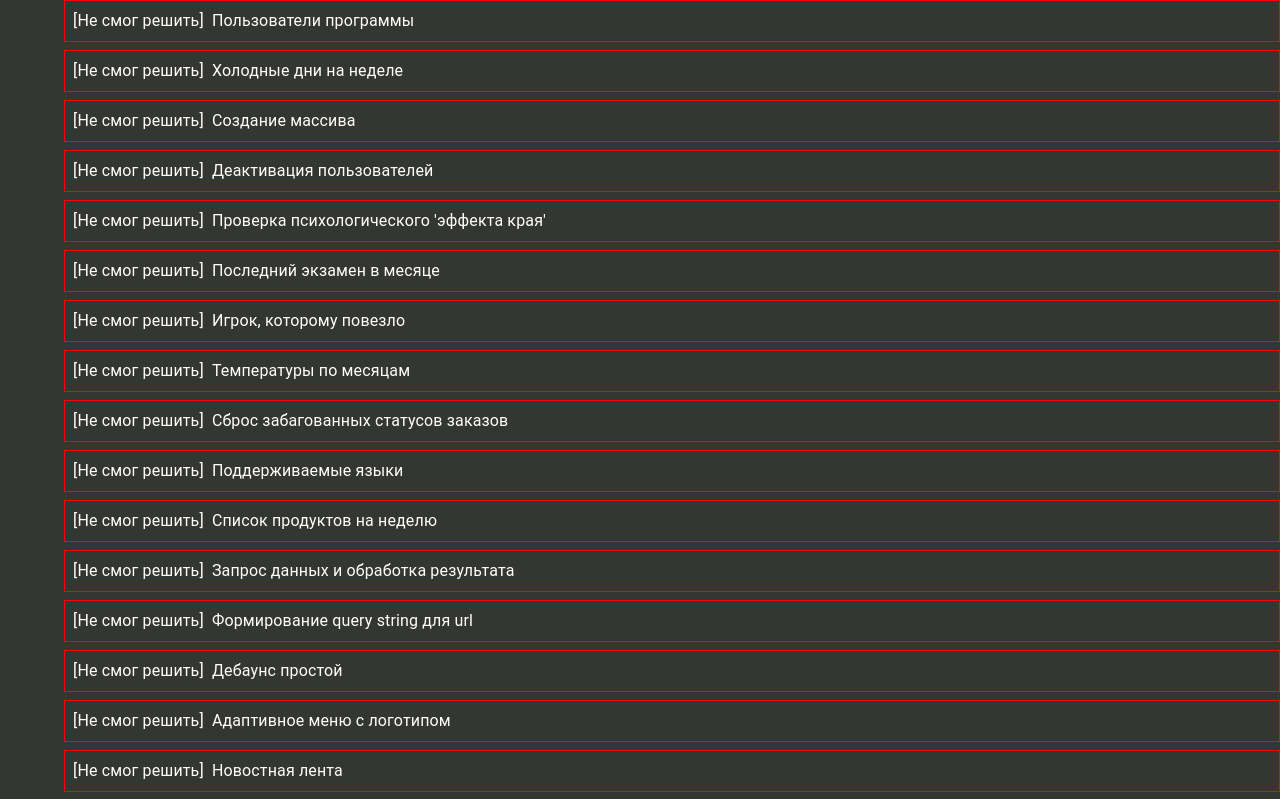
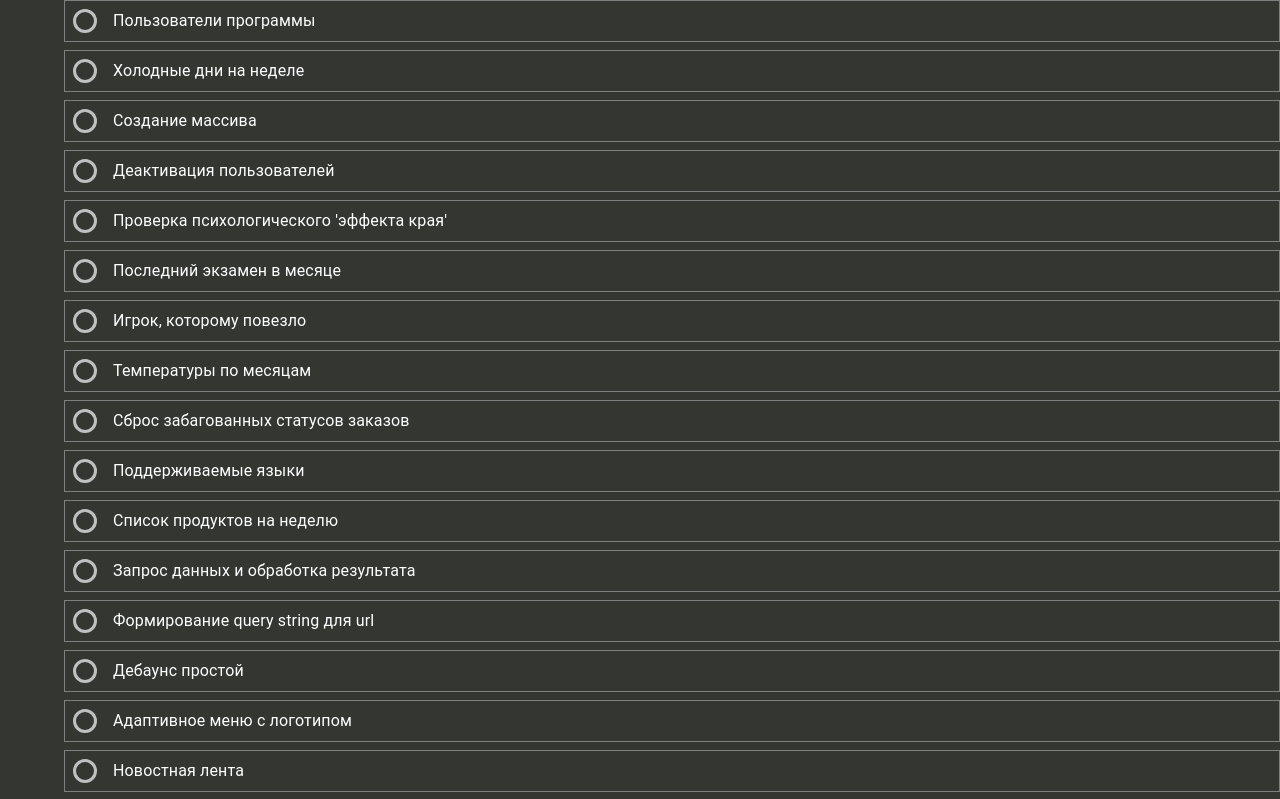
Before and after one commit to johnydotsville/remember-me, a React (Vite) app: page / in a window 1280 px wide. Shown: the top 799 px of the page. Built offline with nearby package versions, Linux system fonts and the light colour scheme; some icons are missing.

Commit message:
Визуализация сложности задачи, возможность выставить сложность задаче, отметить задачу решенной

```diff
--- a/src/components/Task/TaskList.tsx
+++ b/src/components/Task/TaskList.tsx
@@ -4,7 +4,7 @@ import { useState } from "react";
 import { TaskModal } from "./TaskModal";
 
 
-export const TaskList = ({ tasks, rateTask }) => {
+export const TaskList = ({ tasks, rateTask, solveTask }) => {
   const [selectedTask, setSelectedTask] = useState(null);
 
   return (
@@ -19,7 +19,7 @@ export const TaskList = ({ tasks, rateTask }) => {
         }
       </Stack>
       {
-        selectedTask && <TaskModal task={selectedTask} rateTask={rateTask} isOpen={!!selectedTask}
+        selectedTask && <TaskModal task={selectedTask} rateTask={rateTask} solveTask={solveTask} isOpen={!!selectedTask}
           onClose={() => setSelectedTask(null)} />
       }
     </>
--- a/src/components/Task/TaskModal.tsx
+++ b/src/components/Task/TaskModal.tsx
@@ -8,7 +8,7 @@ import { useState } from "react";
 import { DEFAULT_TASK_RANKS as ranks } from "@/src/constants/defaultTaskRanks";
 
 
-export function TaskModal({ task, rateTask, isOpen, onClose }) {
+export function TaskModal({ task, rateTask, solveTask, isOpen, onClose }) {
   const [rank, setRank] = useState(ranks.find(d => d.code === 'normal'));
 
   const taskContent = [
@@ -42,7 +42,8 @@ export function TaskModal({ task, rateTask, isOpen, onClose }) {
       <DialogActions sx={{ justifyContent: 'space-between'}}>
         <Stack direction='row' gap={2} sx={{ flexGrow: 1 }}>
           <TaskRankSelector ranks={ranks} defaultValue={rank} onRankSelect={setRank} />
-          <Button variant='outlined' color='success' onClick={() => rateTask(task.id, rank)}>Оценить</Button>
+          <Button variant='outlined' color='success' onClick={() => rateTask(task, rank)}>Оценить</Button>
+          <Button variant='outlined' color='success' onClick={() => { solveTask(task, rank); onClose(); }}>Решить</Button>
         </Stack>
         <Button variant='outlined' onClick={onClose}>Выйти</Button>
       </DialogActions>
--- a/src/components/Task/TaskView.tsx
+++ b/src/components/Task/TaskView.tsx
@@ -1,37 +1,15 @@
 import { Stack, Box } from "@mui/material";
 import type { TaskRanked } from "@/src/types/model/TaskRanked";
+import { RankMarker } from '@components/misc/RankMarker';
 
 
 export function TaskView({ task }: { task: TaskRanked }) {
-  const rankColors = {
-    normal: '#39BF00',
-    cantsolve: '#FF0000',
-    above2: '#FF6A00',
-    above1: '#FFE97F',
-    below1: '#808080',
-    below2: '#C0C0C0'
-  };
-
-  const rankColor = rankColors[task.rank.code] ?? '#FFFFFF';
-
   return (
     <Stack sx={{
-      border: `1px solid ${rankColor}`,
+      border: `1px solid gray`,
     }} padding={1} direction='row' gap={1}>
-      <Box>[{ task.rank.title }]</Box>
+      <RankMarker rank={task.rank} lastSolved={task.lastSolved} />
       <Box>{ task.title || task.name }</Box>
     </Stack>
   )
 }
-
-
-/*
-export const DEFAULT_TASK_RANKS: TaskRank[] = [
-  { id: 1, code: 'below2', title: 'Очень легко', weight: 1, agingFactor: 0.1 },
-  { id: 2, code: 'below1', title: 'Легко', weight: 2, agingFactor: 0.1 },
-  { id: 3, code: 'normal', title: 'Нормально', weight: 3, agingFactor: 0.1 },
-  { id: 4, code: 'above1', title: 'Выше среднего', weight: 4, agingFactor: 0.1 },
-  { id: 5, code: 'above2', title: 'Сложно', weight: 5, agingFactor: 0.1 },
-  { id: 6, code: 'cantsolve', title: 'Не смог решить', weight: 6, agingFactor: 0.1 },
-];
-*/
--- a/src/components/TasksPage.tsx
+++ b/src/components/TasksPage.tsx
@@ -16,7 +16,7 @@ export const TasksPage = () => {
   const [randomTask, setRandomTask] = useState<Task | null>(null);
   const [category, setCategory] = useState<Category>(rootcat);
 
-  const { tasks, rateTask } = useTaskRating(sourceTasks);
+  const { tasks, rateTask, solveTask } = useTaskRating(sourceTasks);
 
   useEffect(() => {
     if (randomTask) setRandomTask(null);
@@ -56,7 +56,7 @@ export const TasksPage = () => {
         resetAllFilters={resetFilters}
       />
       <Box sx={{ flex: 1 }}>
-        <TaskList tasks={taskList} rateTask={rateTask} />
+        <TaskList tasks={taskList} rateTask={rateTask} solveTask={solveTask} />
       </Box>
     </Stack>
   )
--- /dev/null
+++ b/src/components/misc/RankMarker.tsx
@@ -0,0 +1,55 @@
+import { Box } from '@mui/material';
+import type { TaskRank } from '@/src/types/model/TaskRank';
+
+
+export function RankMarker({ rank, lastSolved, size = 24 }: { rank: TaskRank, lastSolved: number, size?: number}) {
+  const COLORS = {
+    UNKNOWN: '#C0C0C0',
+    BELOW_NORMAL: '#00FF21',   // Чистый зелёный
+    NORMAL: '#2BA6FF',         // Чистый голубой
+    ABOVE_NORMAL: '#FF934C',   // Чистый оранжевый
+    EXTREME: '#D32F2F',        // Чистый красный
+  };
+
+  const getColor = () => {
+    switch (rank.code) {
+      case 'unknown':
+        return COLORS.UNKNOWN;
+      case 'below2':
+      case 'below1':
+        return COLORS.BELOW_NORMAL;
+      case 'normal':
+        return COLORS.NORMAL;
+      case 'above1':
+      case 'above2':
+        return COLORS.ABOVE_NORMAL;
+      case 'cantsolve':
+        return COLORS.EXTREME;
+      default:
+        return '#9E9E9E';
+    }
+  };
+
+  const isSquare = rank.code === 'cantsolve';
+
+  return (
+    <Box
+      sx={{
+        display: 'inline-flex',
+        alignItems: 'center',
+        justifyContent: 'center',
+        width: size,
+        height: size,
+        backgroundColor: lastSolved && getColor(),
+        borderRadius: isSquare ? '2px' : '50%',
+        color: 'white',
+        fontSize: size * 0.6,
+        lineHeight: 1,
+        marginRight: 1,
+        border: lastSolved === 0 ? `3px solid ${getColor()}` : 'none',
+      }}
+    >
+      {/* { !(['normal', 'cantsolve'].includes(rank.code)) && rank.id} */}
+    </Box>
+  );
+};
--- a/src/constants/defaultTaskRanks.ts
+++ b/src/constants/defaultTaskRanks.ts
@@ -2,6 +2,7 @@ import type { TaskRank } from "@src/types/model/TaskRank";
 
 
 export const DEFAULT_TASK_RANKS: TaskRank[] = [
+  { id: 0, code: 'unknown', title: 'Неизвестно', weight: 1, agingFactor: 0.1 },
   { id: 1, code: 'below2', title: 'Очень легко', weight: 1, agingFactor: 0.1 },
   { id: 2, code: 'below1', title: 'Легко', weight: 2, agingFactor: 0.1 },
   { id: 3, code: 'normal', title: 'Нормально', weight: 3, agingFactor: 0.1 },
--- a/src/hooks/useTaskRating.tsx
+++ b/src/hooks/useTaskRating.tsx
@@ -17,7 +17,7 @@ export function useTaskRating(
     const savedRanksRaw = localStorage.getItem(RANKS_STORE);
     const savedRanks = savedRanksRaw ? JSON.parse(savedRanksRaw) : { };
 
-    const defaultRank = ranks.find(rank => rank.code === 'cantsolve');
+    const defaultRank = ranks.find(rank => rank.code === 'unknown');
 
     return initialTasks.map(task => {
       let rank = defaultRank;
@@ -34,28 +34,43 @@ export function useTaskRating(
     });
   });
 
-  const rateTask = (taskId: string, rank: TaskRank) => {
+  const rateTask = (task: TaskRanked, rank: TaskRank) => {
     const savedRanksRaw = localStorage.getItem(RANKS_STORE);
     const savedRanks = savedRanksRaw ? JSON.parse(savedRanksRaw) : { };
+
     const updatedRanks = {
       ...savedRanks,
-      [taskId]: {
+      [task.id]: {
+        code: rank.code,
+        lastSolved: task.lastSolved
+      }
+    }
+    localStorage.setItem(RANKS_STORE, JSON.stringify(updatedRanks));
+
+    setTasks(tasks.map(t => t.id !== task.id ? t : { ...task, rank }));
+  }
+
+  // TODO: можно ли как-то отрефакторить? Функции выглядят слишком похоже друг на друга.
+  const solveTask = (task: TaskRanked, rank: TaskRank) => {
+    const savedRanksRaw = localStorage.getItem(RANKS_STORE);
+    const savedRanks = savedRanksRaw ? JSON.parse(savedRanksRaw) : { };
+
+    const updatedRanks = {
+      ...savedRanks,
+      [task.id]: {
         code: rank.code,
         lastSolved: todayNoTime()
       }
     }
     localStorage.setItem(RANKS_STORE, JSON.stringify(updatedRanks));
 
-    setTasks(tasks.map(task => task.id !== taskId ? task : {
-      ...task,
-      rank,
-      lastSolved: todayNoTime()
-    } ));
+    setTasks(tasks.map(t => t.id !== task.id ? t : { ...task, rank, lastSolved: todayNoTime() }));
   }
 
 
   return {
+    tasks,     // исходные задачи, обогащенные сложностью
     rateTask,  // функция для выставления оценки задаче
-    tasks // исходные задачи, обогащенные сложностью
+    solveTask  // функция для отметки что задача решена
   }
 }
--- a/src/utils/selectTask.ts
+++ b/src/utils/selectTask.ts
@@ -3,40 +3,52 @@ import { todayNoTime } from "./todayNoTime";
 
 
 export function selectTask(tasks: TaskRanked[]): TaskRanked {
-  // Снабжаем задачи приоритетом на основе их сложности и давности решения
-  const tasksWithPriority = tasks.map(task => ({
-    task,
-    priority: calcPriority(task)
-  }));
+  tasks.sort((a, b) => a.lastSolved - b.lastSolved);
 
-  // Сортируем по убыванию приоритета
-  tasksWithPriority.sort((a, b) => b.priority - a.priority);
+  // Выбираем топ-30% задач из самых давно не решаемых
+  const topCandidates = tasks.slice(0, Math.max(1, Math.floor(tasks.length * 0.3)));
 
-  // Выбираем топ-30% задач с наивысшим приоритетом
-  const topCandidates = tasksWithPriority.slice(
-    0,
-    Math.max(1, Math.floor(tasksWithPriority.length * 0.3))
-  );
-
-  // Случайный выбор из лучших кандидатов
   const randomIndex = Math.floor(Math.random() * topCandidates.length);
-  return topCandidates[randomIndex].task;
+  return topCandidates[randomIndex];
 }
 
 
-function calcPriority(task: TaskRanked) {
-  const DAYS_MS = 86400000;  // 1 день в мс
+// Артефакты попыток учесть сложность задачи при выборе
+// export function selectTask(tasks: TaskRanked[]): TaskRanked {
+//   // Снабжаем задачи приоритетом на основе их сложности и давности решения
+//   const tasksWithPriority = tasks.map(task => ({
+//     task,
+//     priority: calcPriority(task)
+//   }));
 
-  const daysSinceLastSolved = task.lastSolved > 0
-    ? (todayNoTime() - task.lastSolved) / DAYS_MS
-    : 1;  // Условная давность для задач, которые еще не решали
+//   // Сортируем по убыванию приоритета
+//   tasksWithPriority.sort((a, b) => b.priority - a.priority);
 
-  let baseWeight = task.rank.weight;
+//   // // Выбираем топ-30% задач с наивысшим приоритетом
+//   // const topCandidates = tasksWithPriority.slice(
+//   //   0,
+//   //   Math.max(1, Math.floor(tasksWithPriority.length * 0.3))
+//   // );
 
-  if (task.lastSolved === 0) {
-    // Мб какой-то буст для задач, которые еще не решали
-    // baseWeight *= ???
-  }
+//   // Случайный выбор из лучших кандидатов
+//   const randomIndex = Math.floor(Math.random() * topCandidates.length);
+//   return topCandidates[randomIndex].task;
+// }
 
-  return baseWeight * (1 + task.rank.agingFactor * daysSinceLastSolved);
-}
+
+// function calcPriority(task: TaskRanked) {
+//   const DAYS_MS = 86400000;  // 1 день в мс
+
+//   const daysSinceLastSolved = task.lastSolved > 0
+//     ? (todayNoTime() - task.lastSolved) / DAYS_MS
+//     : 1;  // Условная давность для задач, которые еще не решали
+
+//   let baseWeight = task.rank.weight;
+
+//   if (task.lastSolved === 0) {
+//     // Мб какой-то буст для задач, которые еще не решали
+//     // baseWeight *= ???
+//   }
+
+//   return baseWeight * (1 + task.rank.agingFactor * daysSinceLastSolved);
+// }
--- a/tasks/css/flexbox/task-logo-and-menu_allbasics/template.html
+++ b/tasks/css/flexbox/task-logo-and-menu_allbasics/template.html
@@ -18,7 +18,6 @@
     }
 
     nav {
-      padding: 1rem;
       background-color: pink;
       padding: 1rem;
     }
```
